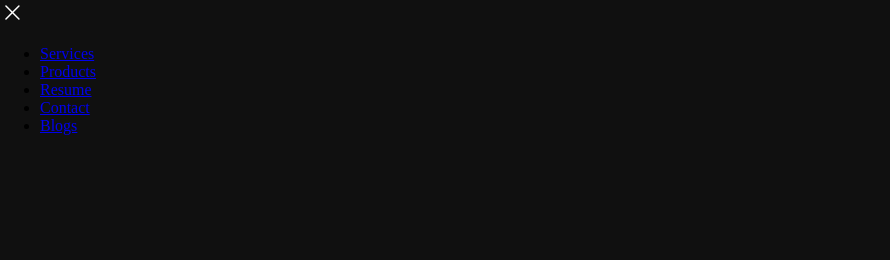
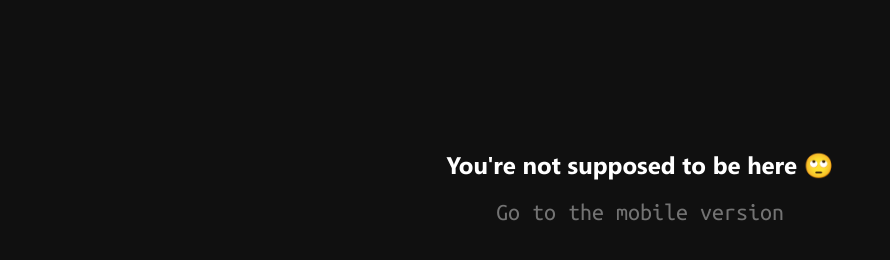
Before and after one commit to ankityddv/ankityddv.github.io, a plain HTML site: page mobilenav.html in a window 1280 px wide. Shown: the whole page, without its empty margins (0-890 px from the left). Drawn offline with Linux system fonts and the light colour scheme.

Commit message:
browser icon update

```diff
--- a/blogs.html
+++ b/blogs.html
@@ -4,7 +4,7 @@
         <meta name="viewport" content="width=device-width, initial-scale=1.0">
         <meta charset="UTF-8">
         <title> Blogs</title>
-        <link rel = "@ankityddv-icon" href = "img/logo-white.svg" type = "image/x-icon">
+        <link rel="icon" href="img/logo.png">
         <link rel="stylesheet" href="css/blogs.css">
     </head>
     <body>
--- a/css/mobilenav.css
+++ b/css/mobilenav.css
@@ -1,3 +1,10 @@
+/* Segoe UI Bold */
+@font-face {
+    font-family: 'Segoe UI Bold';
+    font-style: bold;
+    font-weight: 100;
+    src: local('Segoe UI Bold'), url('../Fonts/Segoe/Segoe\ UI\ Bold.woff') format('woff');
+}
 /* Ubuntu Mono */
 @font-face {
     font-family: 'UbuntuMono-Regular';
@@ -13,6 +20,33 @@ html,body {
     padding: 0px;
     overflow-x: hidden;
     scroll-behavior: smooth;
+}
+
+.desktopview {
+    width: 100%;
+    padding-top: 10%;
+}
+
+.desktopview h1 {
+    font-family: "Segoe UI Bold";
+    color: white;
+    font-weight: 100;
+    text-align: center;
+}
+
+.desktopview h2 {
+    font-family: "UbuntuMono-Regular";
+    color: #737373;
+    font-weight: 100;
+    text-align: center;
+}
+
+.dismissBttn {
+    display: none;
+}
+
+.nav {
+    display: none;
 }
 
 @media only screen and (max-width:700px) {
--- a/mobilenav.html
+++ b/mobilenav.html
@@ -5,11 +5,18 @@
         <meta name="viewport" content="width=device-width, initial-scale=1.0">
         <meta charset="UTF-8">
         <title>Navigate</title>
-        <link rel = "@ankityddv-icon" href = "img/logo.png" type = "image/x-icon">
+        <link rel="icon" href="img/logo.png">
         <link rel="stylesheet" href="css/mobilenav.css">
     </head>
 
     <body>
+        <section>
+            <div class="desktopview">
+                <h1> You're not supposed to be here 🙄 </h1>
+                <h2> Go to the mobile version </h2>
+            </div>
+        </section>
+
         <section>
             <div class="dismissBttn">
                 <a href="index.html"> <img src="img/x-icon.svg"> </a>
```
Also changed, not shown: howtoaddlottieAnimationsinyourxcodeproject.html (+1 -1 lines), index.html (+1 -1 lines), manatwork.html (+1 -1 lines).
